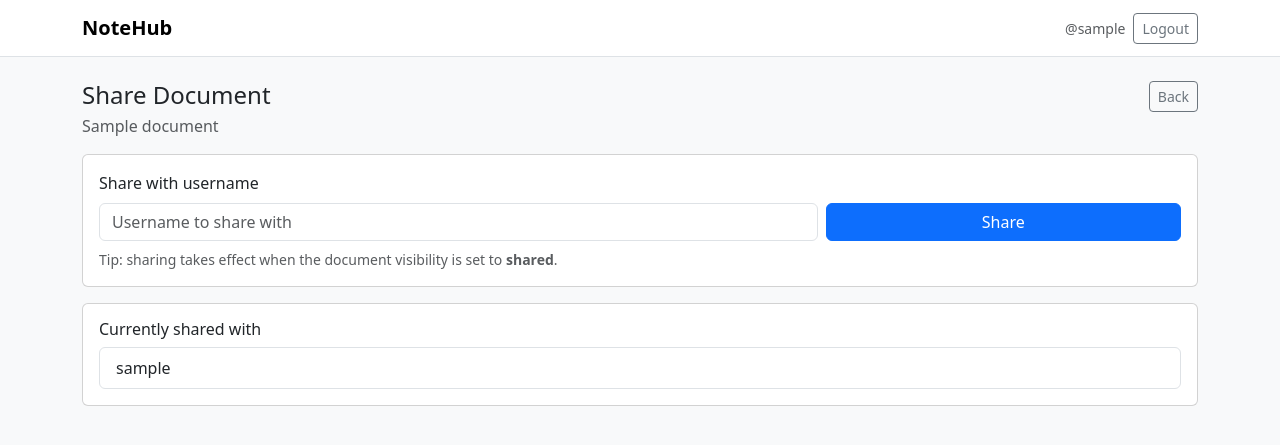
After one commit to xuqi020020-ux/IT-group-work, a Django app: page /documents/1/share/ in a window 1280 px wide. The commit adds this page. Shown: the top 445 px of the page. Run offline with Django 3.2, Linux system fonts and the light colour scheme; a user stored in the database is signed in; tables that the repository leaves empty hold one stand-in row (values such as "Sample post").

Commit message:
feat: add document sharing page (owner/admin)

```diff
--- a/core/forms.py
+++ b/core/forms.py
@@ -11,3 +11,9 @@ class DocumentForm(forms.ModelForm):
             "content": forms.Textarea(attrs={"class": "form-control", "rows": 12}),
             "visibility_status": forms.Select(attrs={"class": "form-select"}),
         }
+
+class ShareForm(forms.Form):
+    username = forms.CharField(
+        max_length=150,
+        widget=forms.TextInput(attrs={"class": "form-control", "placeholder": "Username to share with"})
+    )
--- a/core/urls.py
+++ b/core/urls.py
@@ -9,4 +9,6 @@ urlpatterns = [
     path("documents/<int:pk>/", views.document_detail, name="document_detail"),
     path("documents/<int:pk>/edit/", views.document_edit, name="document_edit"),
     path("documents/<int:pk>/delete/", views.document_delete, name="document_delete"),
+    path("documents/<int:pk>/share/", views.document_share, name="document_share"),
+
 ]
--- a/core/views.py
+++ b/core/views.py
@@ -2,6 +2,8 @@
 from django.contrib.auth.decorators import login_required
 from django.http import HttpResponseForbidden
 from django.shortcuts import get_object_or_404, redirect, render
+
+from django.contrib.auth.models import User
 
 
 from .models import Document, DocumentShare
@@ -123,3 +125,40 @@ def document_delete(request, pk):
         doc.delete()
         return redirect("core:dashboard")
     return render(request, "core/document_confirm_delete.html", {"document": doc})
+
+@login_required
+def document_share(request, pk):
+    doc = get_object_or_404(Document, pk=pk)
+
+    # Only owner or admin can manage shares
+    if not (request.user.is_staff or doc.owner_id == request.user.id):
+        return HttpResponseForbidden("You do not have permission to share this document.")
+
+    # Only meaningful for shared visibility (optional rule)
+    # If you prefer, you can allow sharing for any doc but it only takes effect when visibility=shared.
+    from .forms import ShareForm
+    form = ShareForm(request.POST or None)
+
+    message = None
+
+    if request.method == "POST" and form.is_valid():
+        username = form.cleaned_data["username"].strip()
+
+        if username == doc.owner.username:
+            message = "You cannot share a document with its owner."
+        else:
+            target = User.objects.filter(username=username).first()
+            if not target:
+                message = "User not found."
+            else:
+                DocumentShare.objects.get_or_create(document=doc, shared_with=target)
+                message = "Shared successfully."
+
+    shares = DocumentShare.objects.filter(document=doc).select_related("shared_with").order_by("shared_with__username")
+
+    return render(request, "core/document_share.html", {
+        "document": doc,
+        "form": form,
+        "shares": shares,
+        "message": message,
+    })
--- /dev/null
+++ b/templates/core/document_share.html
@@ -0,0 +1,54 @@
+{% extends "base.html" %}
+{% block title %}Share · {{ document.title }}{% endblock %}
+
+{% block content %}
+<div class="d-flex justify-content-between align-items-start mb-3">
+  <div>
+    <h1 class="h4 mb-1">Share Document</h1>
+    <div class="text-muted">{{ document.title }}</div>
+  </div>
+  <a class="btn btn-outline-secondary btn-sm" href="{% url 'core:document_detail' document.pk %}">Back</a>
+</div>
+
+{% if message %}
+  <div class="alert alert-info">{{ message }}</div>
+{% endif %}
+
+<div class="card mb-3">
+  <div class="card-body">
+    <form method="post" class="row g-2 align-items-end">
+      {% csrf_token %}
+      <div class="col-md-8">
+        <label class="form-label">Share with username</label>
+        {{ form.username }}
+      </div>
+      <div class="col-md-4">
+        <button class="btn btn-primary w-100" type="submit">Share</button>
+      </div>
+    </form>
+
+    <div class="text-muted small mt-2">
+      Tip: sharing takes effect when the document visibility is set to <b>shared</b>.
+    </div>
+  </div>
+</div>
+
+<div class="card">
+  <div class="card-body">
+    <h2 class="h6">Currently shared with</h2>
+
+    {% if shares %}
+      <ul class="list-group">
+        {% for s in shares %}
+          <li class="list-group-item d-flex justify-content-between align-items-center">
+            <span>{{ s.shared_with.username }}</span>
+            <!-- Unshare button will be added in next step (optional) -->
+          </li>
+        {% endfor %}
+      </ul>
+    {% else %}
+      <div class="text-muted">Not shared with anyone yet.</div>
+    {% endif %}
+  </div>
+</div>
+{% endblock %}
```
Also changed, not shown: templates/core/document_detail.html (+5 -2 lines).
